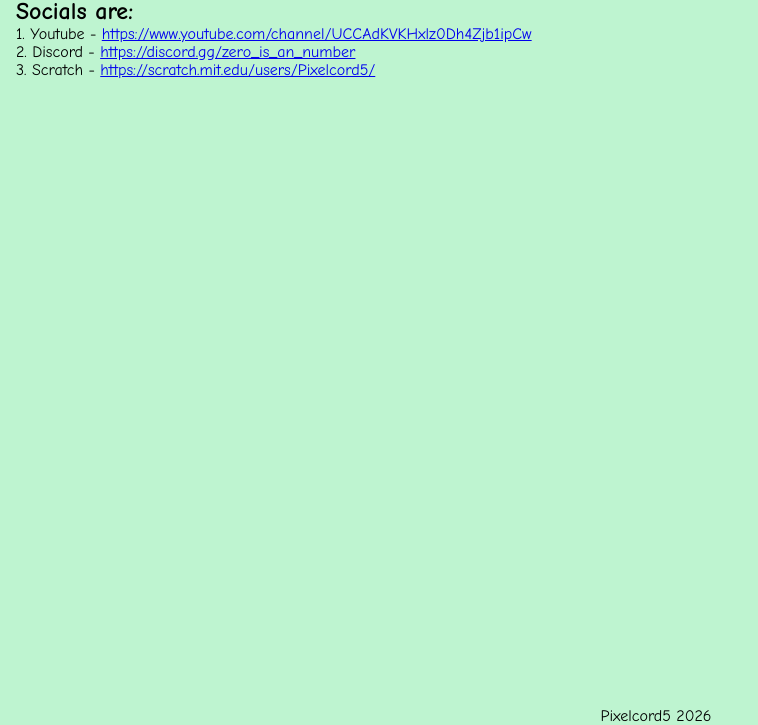
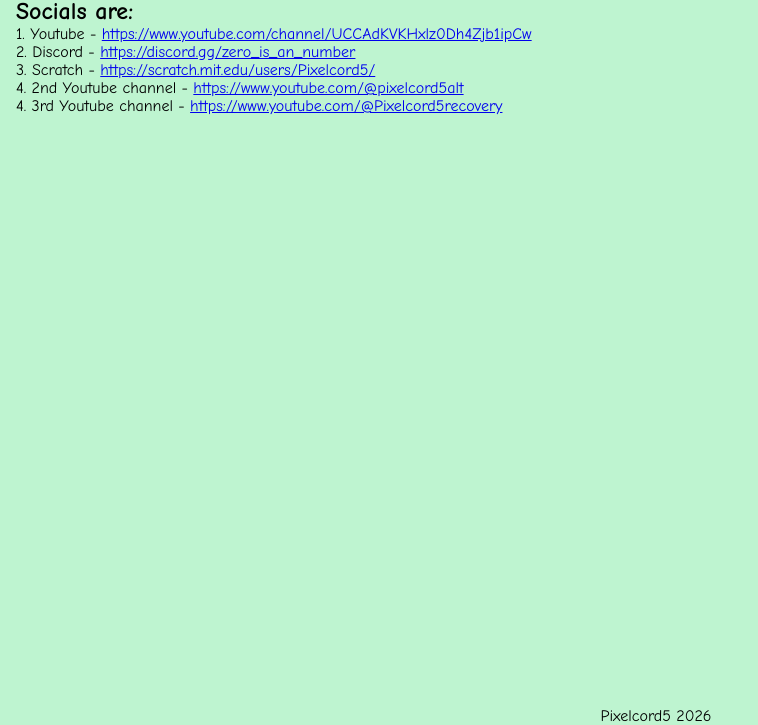
Before and after one commit to Pixelcord5/Pixelcord5-O-WEBSITE, a plain HTML site: page Social.html in a window 1280 px wide. Shown: the part 75-800 px from the top of the page, without its empty margins (0-758 px from the left). Drawn offline with Linux system fonts and the light colour scheme.

Commit message:
Update Social.html with more social links
Added additional YouTube channels to the socials list.

```diff
--- a/Social.html
+++ b/Social.html
@@ -14,6 +14,8 @@
 <p>1. Youtube - <a href="https://www.youtube.com/channel/UCCAdKVKHxlz0Dh4Zjb1ipCw">https://www.youtube.com/channel/UCCAdKVKHxlz0Dh4Zjb1ipCw</a> </p>
   <p> 2. Discord - <a href="https://discord.gg/zero_is_an_number">https://discord.gg/zero_is_an_number</a></p>
     <p> 3. Scratch - <a href="https://scratch.mit.edu/users/Pixelcord5/">https://scratch.mit.edu/users/Pixelcord5/</a></p>
+        <p>4. 2nd Youtube channel - <a href="https://www.youtube.com/@pixelcord5alt">https://www.youtube.com/@pixelcord5alt</a></p></p>
+         <p>4. 3rd Youtube channel - <a href="https://www.youtube.com/@Pixelcord5recovery">https://www.youtube.com/@Pixelcord5recovery</a></p></p>
     </p>
 <p style="position:fixed; bottom:0; width:100%; text-align:center;">
   Pixelcord5 2026
```
